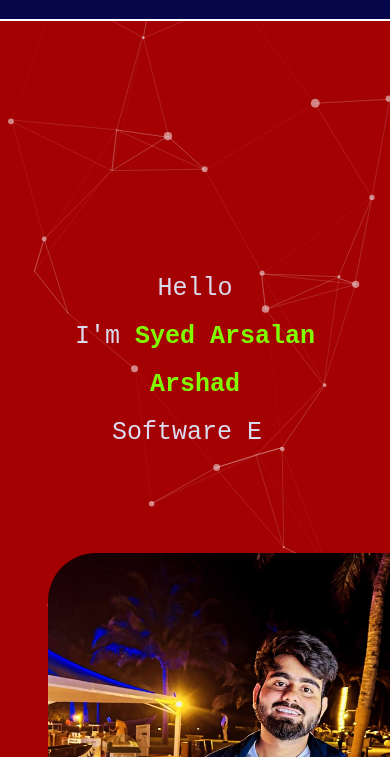
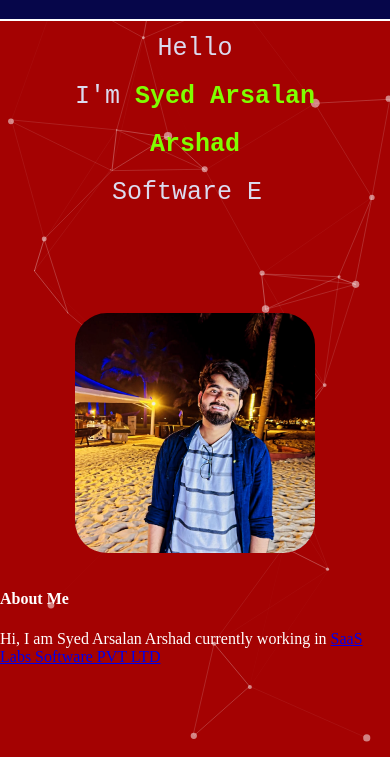
Before and after one commit to syed-arsalan-arshad/portfolio, a plain HTML site: page index.html in a window 390 px wide. Shown: the part 87-844 px from the top of the page. Drawn offline with nearby package versions, Linux system fonts and the light colour scheme.

Commit message:
Styling Fix and Added About Me section

```diff
--- a/css/style.css
+++ b/css/style.css
@@ -60,17 +60,18 @@ header.sticky{
 }
 #main-content{
     position: relative;
-    top: 5rem;
+    top: 1rem;
 }
 
 #home-page{
     display: flex;
+    height: 28rem;
 }
 .home-page-section{
     flex-grow: 1;
     text-align: center;
     position: relative;
-    top: 10rem;
+    top: 6rem;
 }
 .home-page-section p{
     margin: 0;
@@ -80,19 +81,36 @@ header.sticky{
     color: rgb(219, 219, 239);
 }
 .home-page-section img{
-    width: 25rem;
+    width: 20rem;
     border-radius: 3rem;
 }
 .text-section{
     margin-top: 4rem;
 }
+#about-me-section{
+    display: flex;
+}
+#about-me{
+    flex-grow: 1;
+}
 
 @media only screen and (max-width: 875px) {
-  #home-page {
+  #home-page, #about-me-section {
     display: block;
+  }
+  #home-page{
+    height: 40rem;
   }
   .home-page-section{
     padding: 3rem;
+    top: 3rem;
+  }
+  .home-page-section img{
+    width: 15rem;
+    border-radius: 2rem;
+  }
+  .text-section{
+    margin-top: 0;
   }
 }
 
--- a/index.html
+++ b/index.html
@@ -92,6 +92,12 @@
                     <img src="./img/my_pic_small.jpg" alt="">
                   </div>
             </div>
+            <div id="about-me-section">
+                <div id="about-me">
+                    <h4>About Me</h4>
+                    <p>Hi, I am Syed Arsalan Arshad currently working in <a href="https://www.saaslabs.co/">SaaS Labs Software PVT LTD</a></p>
+                </div>
+            </div>
         </div>
     </div>
   </body>
```
